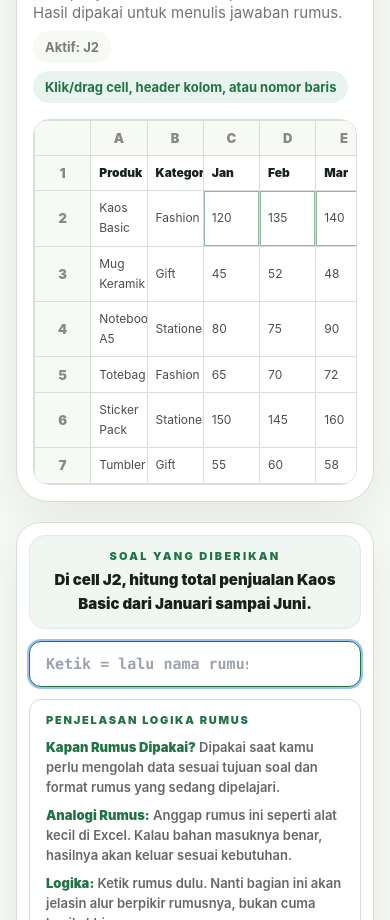
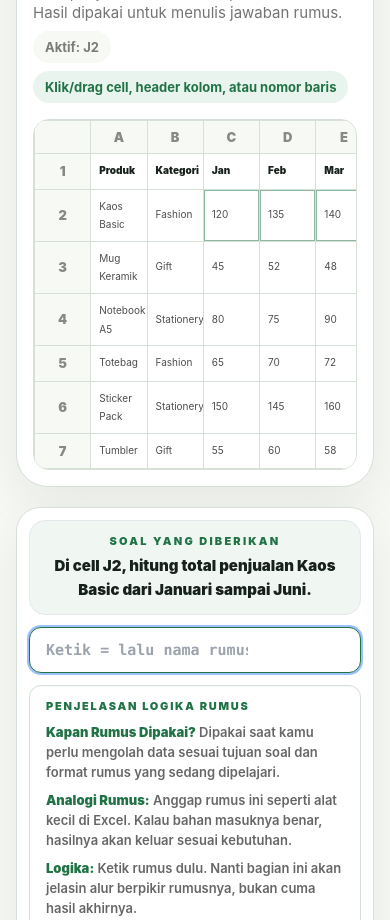
Before and after one commit to NexaPixelStudio/multipotentiality.id, a React (Vite) app: page / in a window 390 px wide. Shown: the part 2780-3700 px from the top of the page. Built offline with nearby package versions, Linux system fonts and the light colour scheme.

Commit message:
Reduce exercise table font size

```diff
--- a/src/index.css
+++ b/src/index.css
@@ -81,14 +81,14 @@ main aside {
   width: 100%;
   min-width: 720px;
   table-layout: fixed;
-  font-size: 13px;
+  font-size: 11px;
 }
 
 .formula-scroll th,
 .formula-scroll td {
   overflow: hidden;
   padding: 0.45rem 0.5rem !important;
-  line-height: 1.25rem;
+  line-height: 1.15rem;
   vertical-align: middle;
 }
 
@@ -130,7 +130,7 @@ main aside {
 @media (max-width: 1200px) {
   .formula-scroll table {
     min-width: 680px;
-    font-size: 12.5px;
+    font-size: 10.5px;
   }
 
   .sheet-cell {
@@ -141,7 +141,7 @@ main aside {
 @media (max-width: 768px) {
   .formula-scroll table {
     min-width: 620px;
-    font-size: 12px;
+    font-size: 10px;
   }
 
   .sheet-cell {
```
